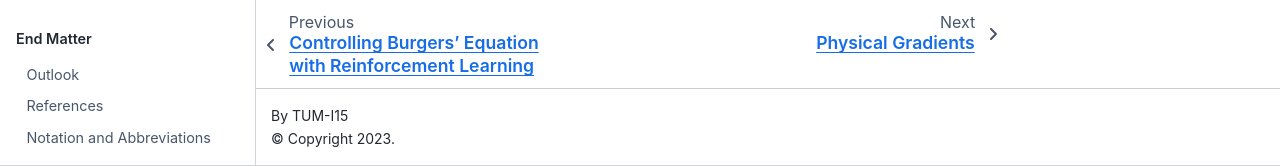
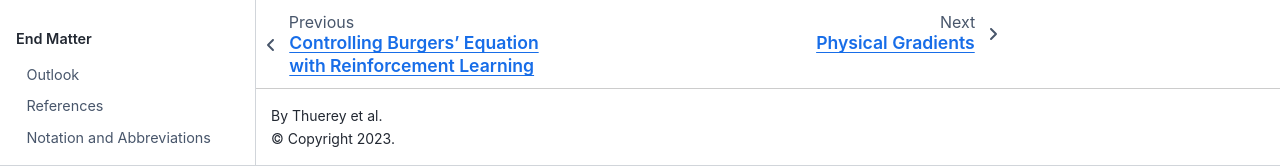
Before and after one commit to tum-pbs/pbdl-book, a Jupyter Book: the page built from bayesian-intro.md, in a window 1280 px wide and 900 px high, scrolled down 614 px. Shown: the part 734-900 px from the top of the window. Built offline with Jupyter Book 1.0.4 settings and Sphinx 7.4.7 and the Sphinx Book theme 1.1.4, drawn with Linux system fonts in a browser that asks for light colours; pages that are not in the unit, such as notebooks, are missing from menus.

Commit message:
updated config

```diff
--- a/_config.yml
+++ b/_config.yml
@@ -2,7 +2,7 @@
 # Learn more at https://jupyterbook.org/customize/config.html
 
 title: Physics-based Deep Learning
-author: TUM-I15
+author: Thuerey et al.
 logo: resources/logo.jpg
 
 # Force re-execution of notebooks on each build.
@@ -18,8 +18,8 @@
 
 # Information about where the book exists on the web
 repository:
-  url: https://github.com/executablebooks/jupyter-book-TODO  # Online location of your book
-  path_to_book: docs  # Optional path to your book, relative to the repository root
+  url: https://github.com/tum-pbs/pbdl-book/ # Online location of your book
+  #path_to_book: docs  # Optional path to your book, relative to the repository root
   branch: master  # Which branch of the repository should be used when creating links (optional)
 
 # Add GitHub buttons to your book
```
